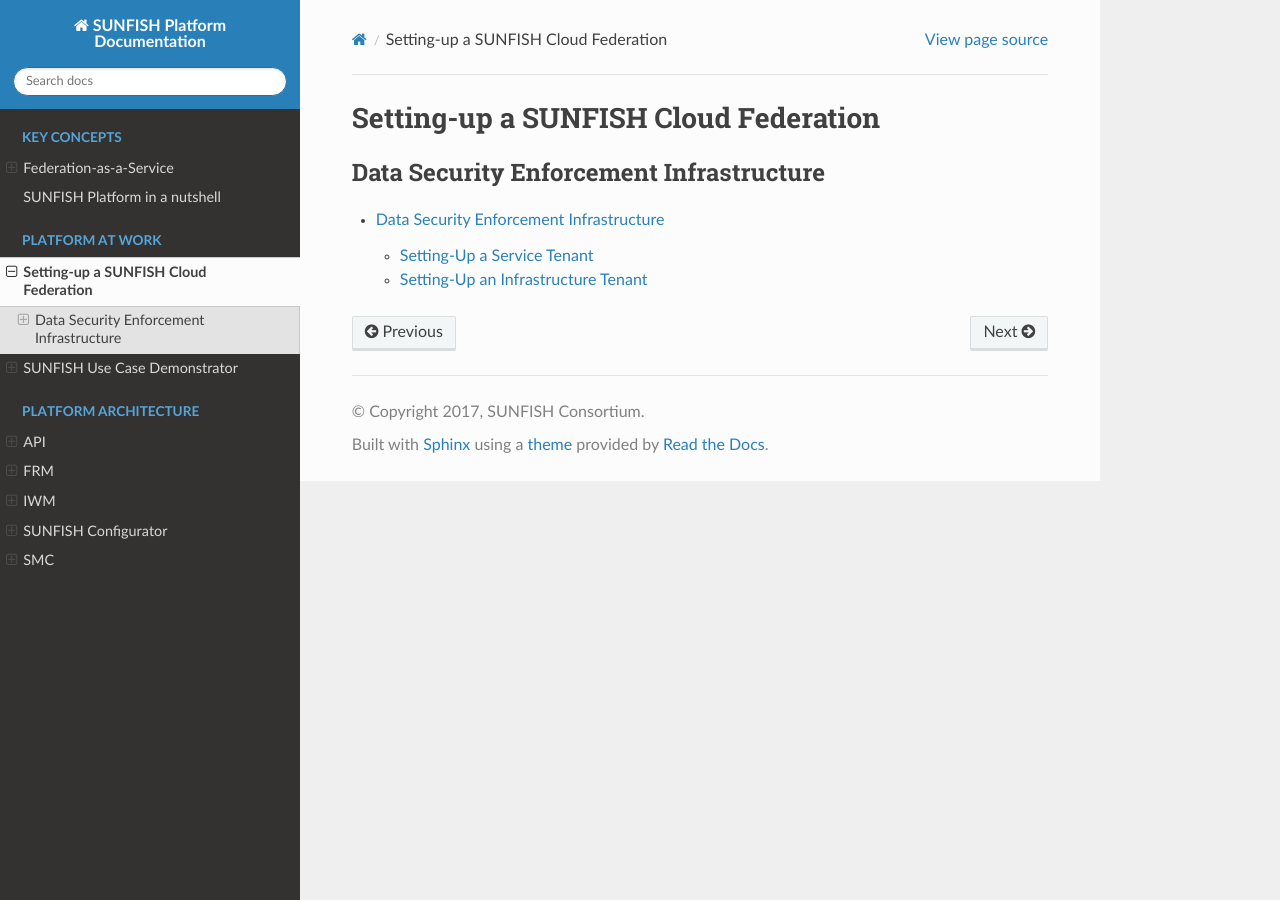
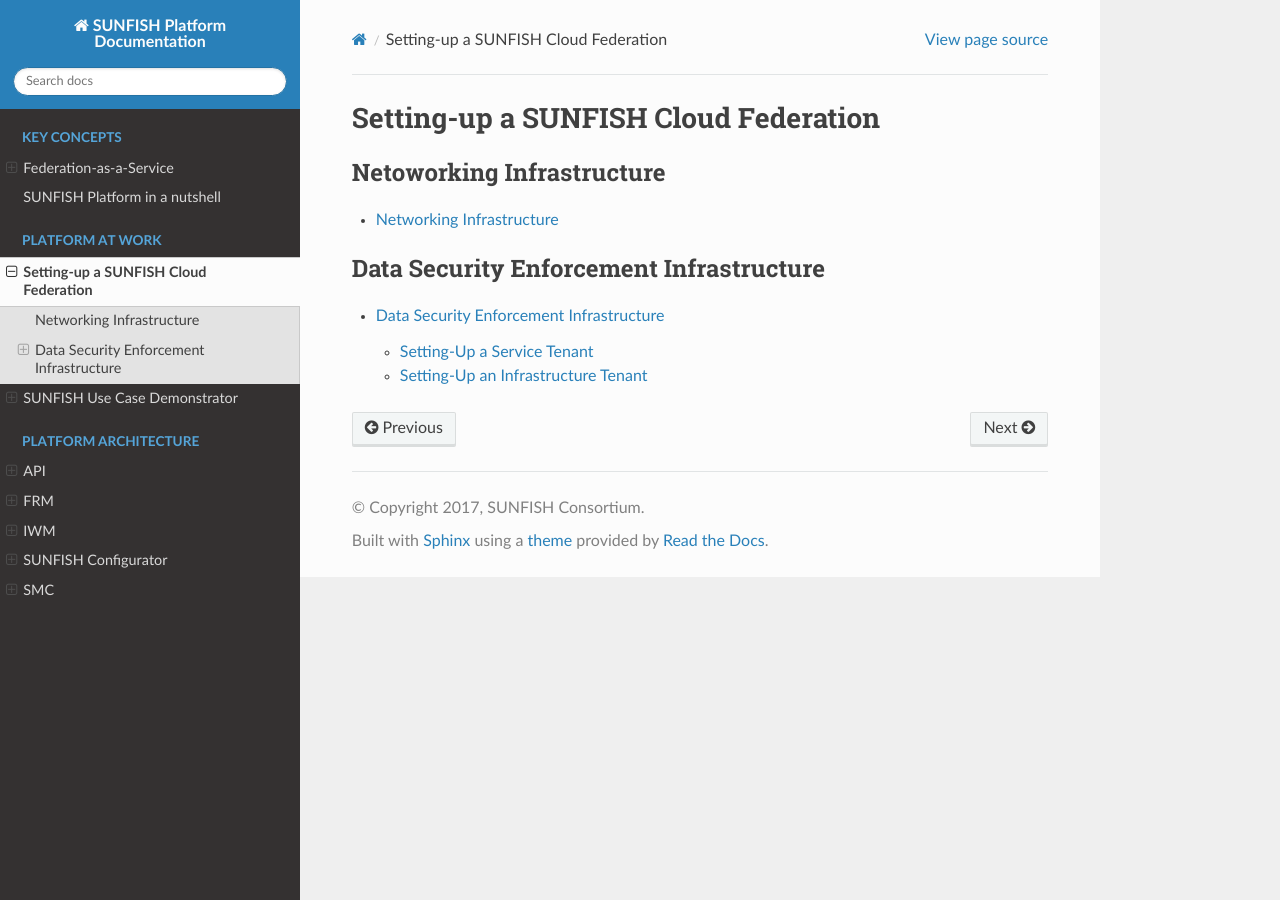
Before and after one commit to sunfish-prj/Platform-docs, a Sphinx documentation site: the page built from docs/setting-up-a-federation.rst, in a window 1280 px wide. Built offline with Sphinx 7.4.7 and the Read the Docs theme 2.0.0, drawn with Linux system fonts in a browser that asks for light colours.

Commit message:
networking infr

```diff
--- /dev/null
+++ b/docs/infr/network.rst
@@ -0,0 +1,5 @@
+##########################
+Networking Infrastructure
+##########################
+
+This is a page for setting up the network and access services needed for connecting different clouds.
--- a/docs/setting-up-a-federation.rst
+++ b/docs/setting-up-a-federation.rst
@@ -2,6 +2,11 @@
 Setting-up a SUNFISH Cloud Federation
 ######################################
 
+.. toctree::
+   :maxdepth: 2
+   :caption: Netoworking Infrastructure
+
+   infr/network.rst
 
 .. toctree::
    :maxdepth: 2
```
